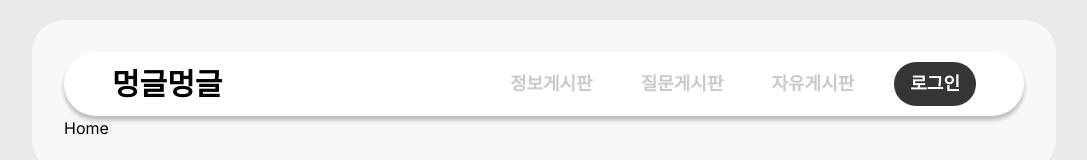
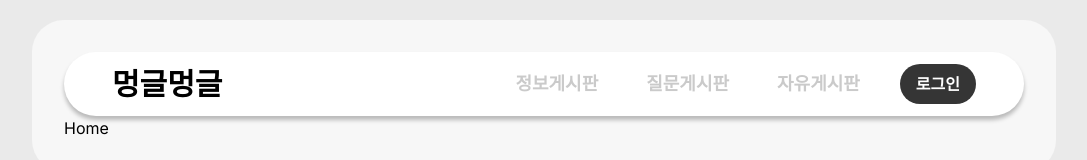
Before and after one commit to JiiHong/meong-geul-meong-geul, a Next.js app: page / in a window 1280 px wide. Shown: the top 160 px of the page, without its empty margins (96-1183 px from the left). Built offline with nearby package versions, Linux system fonts and the light colour scheme.

Commit message:
[#11] Refactor: 공통으로 사용되는 로그인 버튼을 LoginButton 컴포넌트로 분리

```diff
--- a/src/components/Header/DesktopMenu.tsx
+++ b/src/components/Header/DesktopMenu.tsx
@@ -1,5 +1,6 @@
 import Link from 'next/link';
 import { navbarList } from './Navbar';
+import LoginButton from './LoginButton';
 
 export default function DesktopMenu() {
   return (
@@ -16,11 +17,7 @@ export default function DesktopMenu() {
           </li>
         ))}
       </ul>
-      <button className="py-2 text-lg text-white font-bold rounded-3xl bg-gray-800 transition-all hover:-translate-y-1 hover:bg-gray-900 hover:brightness-120">
-        <Link href="/login" className="px-4 py-3">
-          로그인
-        </Link>
-      </button>
+      <LoginButton />
     </div>
   );
 }
--- /dev/null
+++ b/src/components/Header/LoginButton.tsx
@@ -0,0 +1,18 @@
+import Link from 'next/link';
+
+type Props = {
+  onClick?: () => void;
+};
+
+export default function LoginButton({ onClick }: Props) {
+  return (
+    <button
+      className="py-2 text-base text-white font-bold rounded-3xl bg-gray-800 transition-all hover:-translate-y-1 hover:bg-gray-900 hover:brightness-120 self-center"
+      onClick={onClick}
+    >
+      <Link href="/login" className="px-4 py-3">
+        로그인
+      </Link>
+    </button>
+  );
+}
--- a/src/components/Header/MobileAside.tsx
+++ b/src/components/Header/MobileAside.tsx
@@ -1,6 +1,7 @@
 import { IoCloseOutline } from 'react-icons/io5';
 import Link from 'next/link';
 import { navbarList } from './Navbar';
+import LoginButton from './LoginButton';
 
 type Props = {
   isOpenMenu: boolean;
@@ -30,14 +31,7 @@ export default function MobileAside({ isOpenMenu, onClick }: Props) {
           </li>
         ))}
       </ul>
-      <button
-        className="py-2 text-base text-white font-bold rounded-3xl bg-gray-800 transition-all hover:-translate-y-1 hover:bg-gray-900 hover:brightness-120 self-center"
-        onClick={onClick}
-      >
-        <Link href="/login" className="px-4 py-3">
-          로그인
-        </Link>
-      </button>
+      <LoginButton onClick={onClick} />
     </div>
   );
 }
```
